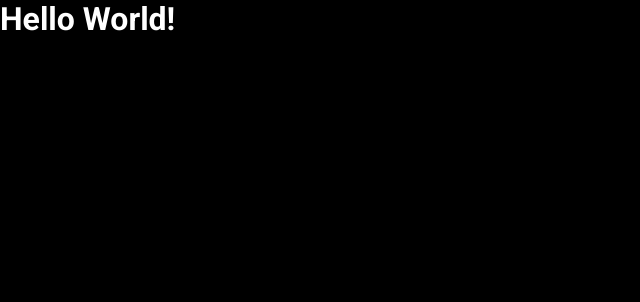
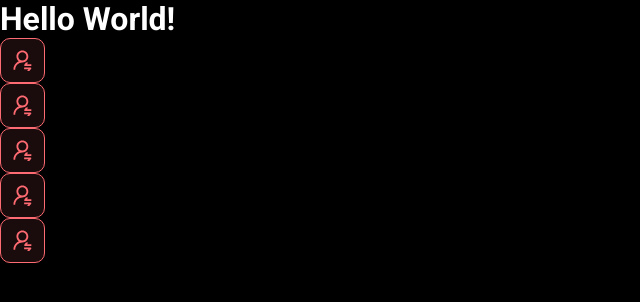
Before and after one commit to pablomelo-inf/dsmeta, a React (Vite) app in the folder frontend/: page / in a window 1280 px wide. Shown: the top 302 px of the page, without its empty margins (0-640 px from the left). Built offline with nearby package versions, Linux system fonts and the light colour scheme.

Commit message:
first component react

```diff
--- a/frontend/src/App.tsx
+++ b/frontend/src/App.tsx
@@ -1,7 +1,15 @@
+import NotificationButton from "./components/NotificationButton"
 
 function App() {
   return (
-    <h1>Hello World!</h1>
+    <>
+      <h1>Hello World!</h1>
+      <NotificationButton/>
+      <NotificationButton/>
+      <NotificationButton/>
+      <NotificationButton/>
+      <NotificationButton/>
+    </>
   )
 
 }
--- /dev/null
+++ b/frontend/src/components/NotificationButton/index.tsx
@@ -0,0 +1,14 @@
+import icon from '../../assets/img/notification-icon.svg'
+import './styles.css'
+
+function NotificationButton() {
+    return (
+
+        <div className="dsmeta-red-btn">
+            <img src={icon} alt="Notificar" />
+        </div>
+    )
+
+}
+
+export default NotificationButton
--- /dev/null
+++ b/frontend/src/components/NotificationButton/styles.css
@@ -0,0 +1,17 @@
+
+
+.dsmeta-red-btn {
+  height: 45px;
+  width: 45px;
+  background: rgba(255, 107, 114, 0.1);
+  border: 1px solid #ff6b72;
+  border-radius: 10px;
+  display: flex;
+  align-items: center;
+  justify-content: center;
+  cursor: pointer;
+}
+
+.dsmeta-red-btn img {
+    width: 19px;
+}
```
Also changed, not shown: frontend/src/assets/img/notification-icon.svg (added).
